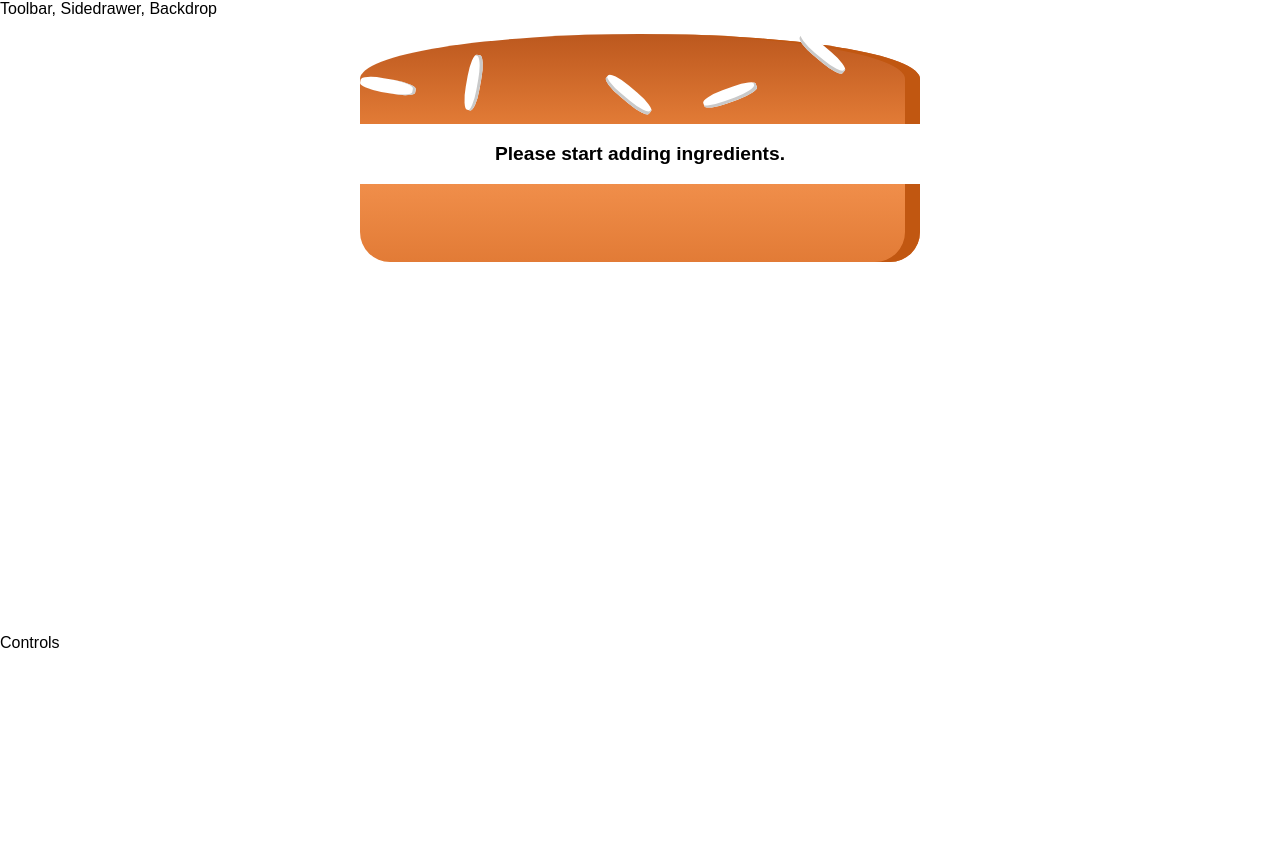
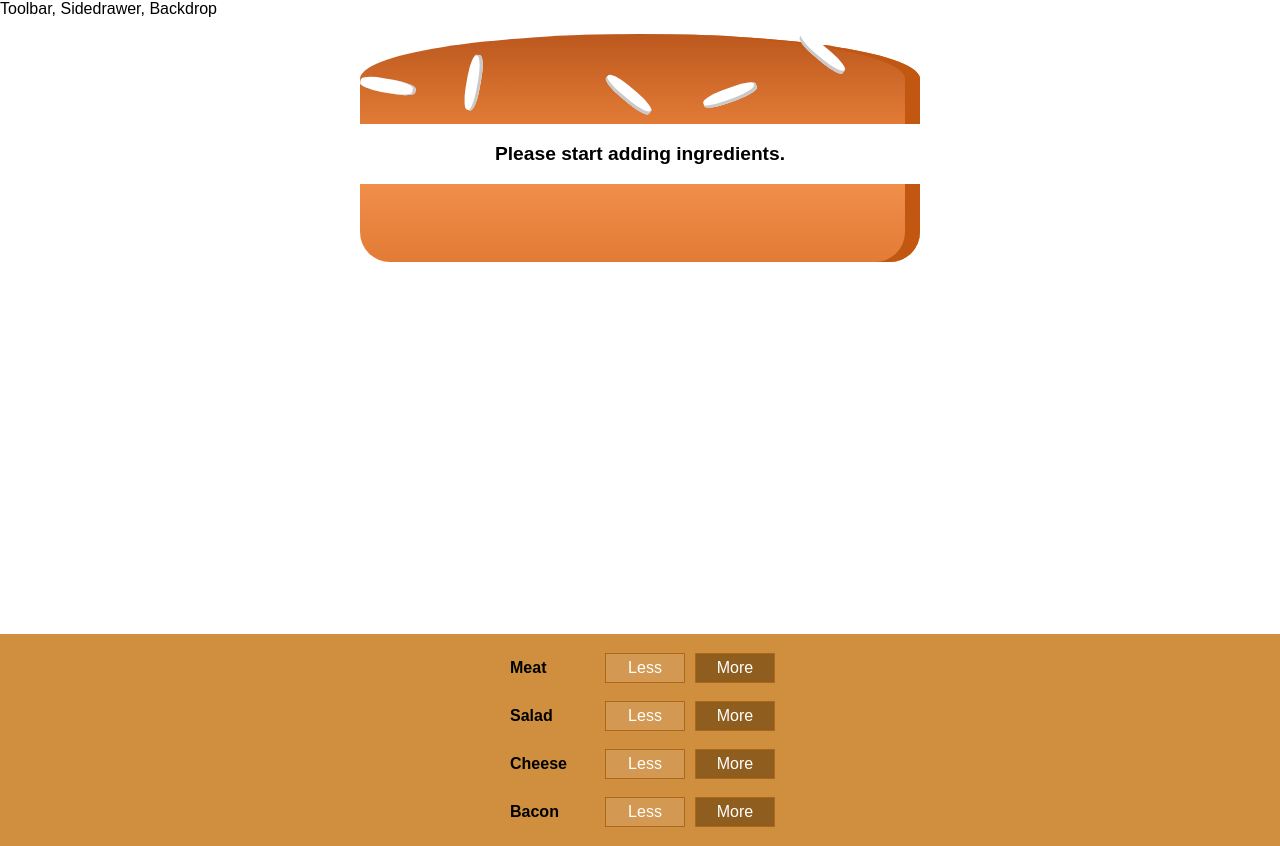
Before and after one commit to gyurcigyurma/BurgerBuilder, a React app: page / in a window 1280 px wide. Before the commit the page ends 800 px from the top, so only its background shows below. Built offline with nearby package versions, Linux system fonts and the light colour scheme.

Commit message:
Added controls and add feature.

```diff
--- /dev/null
+++ b/src/components/Burger/BuildControls/BuildControl/BuildControl.css
@@ -0,0 +1,56 @@
+.BuildControl {
+    display: flex;
+    justify-content: space-between;
+    align-items: center;
+    margin: 5px 0;
+}
+
+.BuildControl button {
+    display: block;
+    font: inherit;
+    padding:  5px;
+    margin: 0 5px;
+    width: 80px;
+    border: 1px solid #AA6818;
+    cursor: pointer;
+    outline: none;
+}
+
+.BuildControl button:disabled {
+    background-color: #AC9980;
+    border: 1px solid #7E7365;
+    color: #ccc;
+    cursor: default;
+}
+
+.BuildControl button:hover:disabled {
+    background-color: #AC9980;
+    color: #ccc;
+    cursor: not-allowed;
+}
+
+.Label {
+    padding:  10px;
+    font-weight: bold;
+    width: 80px;
+}
+
+.BuildControl .Less {
+    background-color: #D39952;
+    color: white;
+}
+
+.BuildControl .More {
+    background-color: #8F5E1E;
+    color: white;
+}
+
+.BuildControl .Less:hover, .BuildControl .Less:active {
+    background-color: #DAA972;
+    color:  white;
+}
+
+.BuildControl .More:hover, .BuildControl .More:active {
+    background-color: #9F5E1E;
+    color:  white;
+}
--- /dev/null
+++ b/src/components/Burger/BuildControls/BuildControl/BuildControl.js
@@ -0,0 +1,14 @@
+import React from 'react';
+import classes from './BuildControl.css';
+
+const BuildControl = (props) => {
+  return (
+    <div className={classes.BuildControl}>
+      <div className={classes.Label}>{props.label}</div>
+      <button className={classes.Less}>Less</button>
+      <button className={classes.More} onClick={props.added}>More</button>
+    </div>
+  )
+}
+
+export default BuildControl;
--- /dev/null
+++ b/src/components/Burger/BuildControls/BuildControls.css
@@ -0,0 +1,10 @@
+.BuildControls {
+    width: 100%;
+    background-color: #CF8F3E;
+    display: flex;
+    flex-flow: column;
+    align-items: center;
+    box-shadow: 0 2px 1px gray;
+    margin: auto;
+    padding: 10px 0;
+}
--- /dev/null
+++ b/src/components/Burger/BuildControls/BuildControls.js
@@ -0,0 +1,26 @@
+import React from 'react';
+import classes from './BuildControls.css';
+import BuildControl from './BuildControl/BuildControl';
+
+const controls = [
+    { label: 'Meat', type: 'meat' },
+    { label: 'Salad', type: 'salad' },
+    { label: 'Cheese', type: 'cheese' },
+    { label: 'Bacon', type: 'bacon' }
+
+];
+
+const BuildControls = (props) => {
+    return (
+        <div className={classes.BuildControls}>
+            {controls.map(control => (
+                <BuildControl
+                    key={control.label}
+                    label={control.label}
+                    added={()=>props.ingredientAdded(control.type)} />
+            ))}
+        </div>
+    )
+}
+
+export default BuildControls;
--- a/src/components/Burger/Burger.js
+++ b/src/components/Burger/Burger.js
@@ -1,5 +1,5 @@
 import React from 'react';
-import PropTypes from 'prop-types';
+//import PropTypes from 'prop-types';
 import classes from './Burger.css';
 import BurgerIngredient from './BurgerIngredients/BurgerIngredients'
 
--- a/src/components/Burger/BurgerIngredients/BurgerIngredients.css
+++ b/src/components/Burger/BurgerIngredients/BurgerIngredients.css
@@ -105,7 +105,9 @@
 }
 
 .Bacon {
-    width: 80%;
+    width: 70%;
     height: 3%;
+    margin-left: 13%;
+    margin-bottom: 1%;
     background: linear-gradient(#bf3813, #c45e38);
 }
--- a/src/containers/BurgerBuilder/BurgerBuilder.js
+++ b/src/containers/BurgerBuilder/BurgerBuilder.js
@@ -1,6 +1,7 @@
 import React, { Component } from "react";
 import Aux from '../../hoc/Auxi';
 import Burger from '../../components/Burger/Burger';
+import BuildControls from '../../components/Burger/BuildControls/BuildControls';
 
 export default class BurgerBuiler extends Component {
     /*constructor (props) {
@@ -8,19 +9,42 @@
     }*/
 
     state = {
-        ingredients : {
-            salad : 0,
-            bacon : 0,
-            cheese : 0,
+        ingredients: {
+            salad: 0,
+            bacon: 0,
+            cheese: 0,
             meat: 0
-        }
+        },
+        totalPrice: 4
+    }
+
+    INGREDIENTS_PRICES = {
+      salad: 0.4,
+      bacon: 0.7,
+      cheese: 0.5,
+      meat: 1.2
+
+    }
+
+    addIngredientHandler = (type) => {
+        const oldCount = this.state.ingredients[type];
+        const updatedCount = oldCount + 1;
+        const updatedIngredients = {...this.state.ingredients};
+        updatedIngredients[type] = updatedCount;
+
+        const priceAddition = this.INGREDIENTS_PRICES[type];
+        const oldPrice = this.state.totalPrice;
+        const newPrice = oldPrice + priceAddition;
+        this.setState({ingredients: updatedIngredients, totalPrice: newPrice})
+
     }
 
     render() {
         return (
             <Aux>
-                <Burger ingredients = {this.state.ingredients} />
-                <div>Controls</div>
+                <Burger ingredients={this.state.ingredients} />
+                <BuildControls
+                ingredientAdded = {this.addIngredientHandler} />
             </Aux>
         )
     }
```
